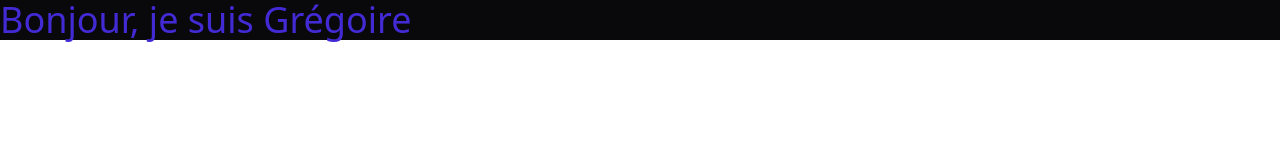
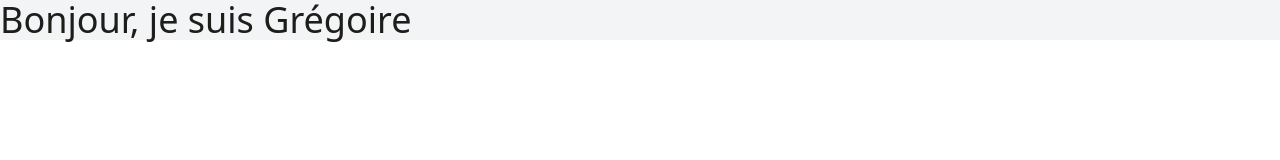
Before and after one commit to Nighteye/gregoire-nieto-site, a website: page public/index.html in a window 1280 px wide. Drawn offline with nearby package versions, Linux system fonts and the light colour scheme; files that its build step writes are made by us from their sources.

Commit message:
minimal css

```diff
--- a/src/input.css
+++ b/src/input.css
@@ -1,2 +1,36 @@
 @import "tailwindcss";
-@plugin "daisyui";
+
+@plugin "daisyui" {
+    themes: prodev, light, dark;
+}
+
+@plugin "daisyui/theme" {
+    name: "prodev";
+    default: true;
+    --color-primary: #1d1d1b;
+    /* ton noir / très foncé */
+    --color-primary-content: #ffffff;
+    /* texte clair sur primaire */
+
+    --color-secondary: #b39c8f;
+    --color-secondary-content: #FFFFFF;
+
+    --color-accent: #10B981;
+    /* vert accent si voulu */
+    --color-accent-content: #FFFFFF;
+
+    --color-neutral: #F3F4F6;
+    --color-base-100: #FFFFFF;
+    --color-base-200: #F3F4F6;
+    --color-base-300: #E5E7EB;
+
+    --color-info: #3ABFF8;
+    --color-success: #36D399;
+    --color-warning: #FBBD23;
+    --color-error: #F87272;
+
+    /* rayon des bordures (border radius) */
+    --radius-box: 0.5rem;
+    --radius-btn: 0.375rem;
+    --radius-badge: 1rem;
+}
```
